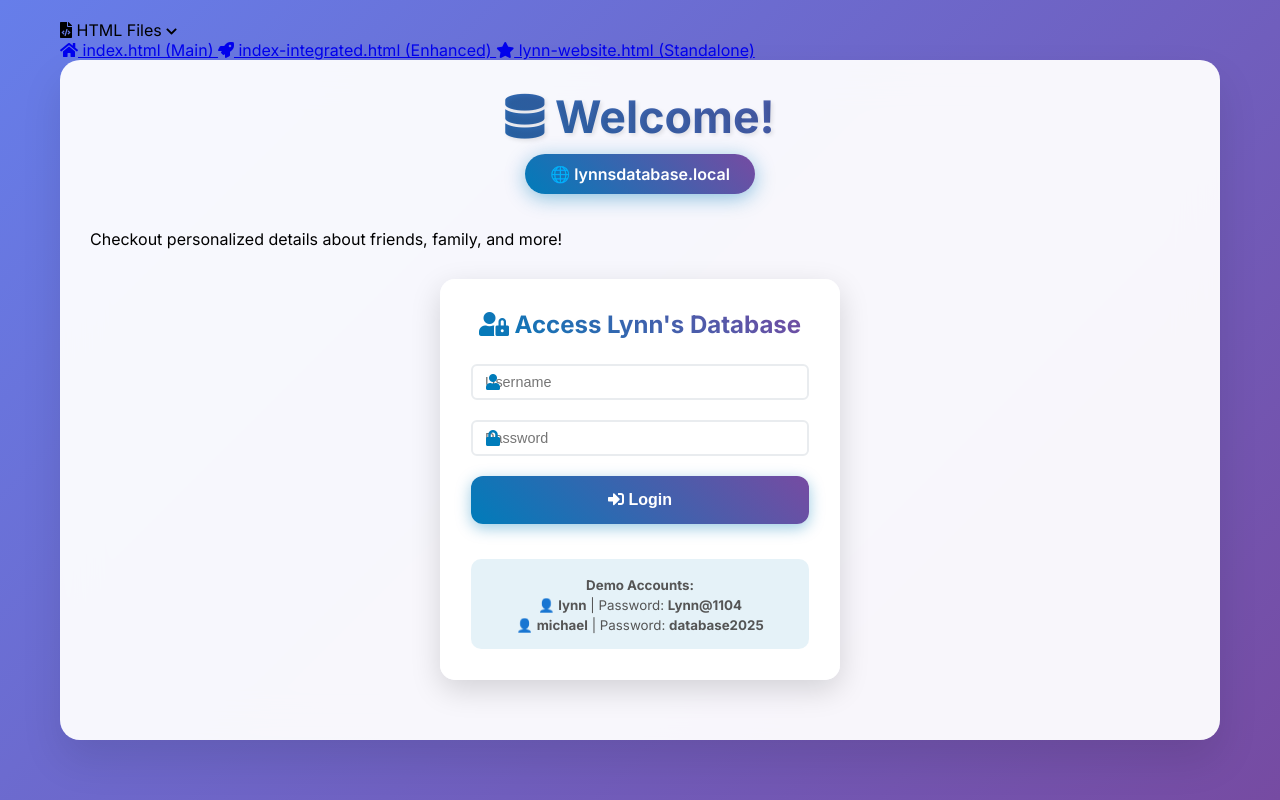
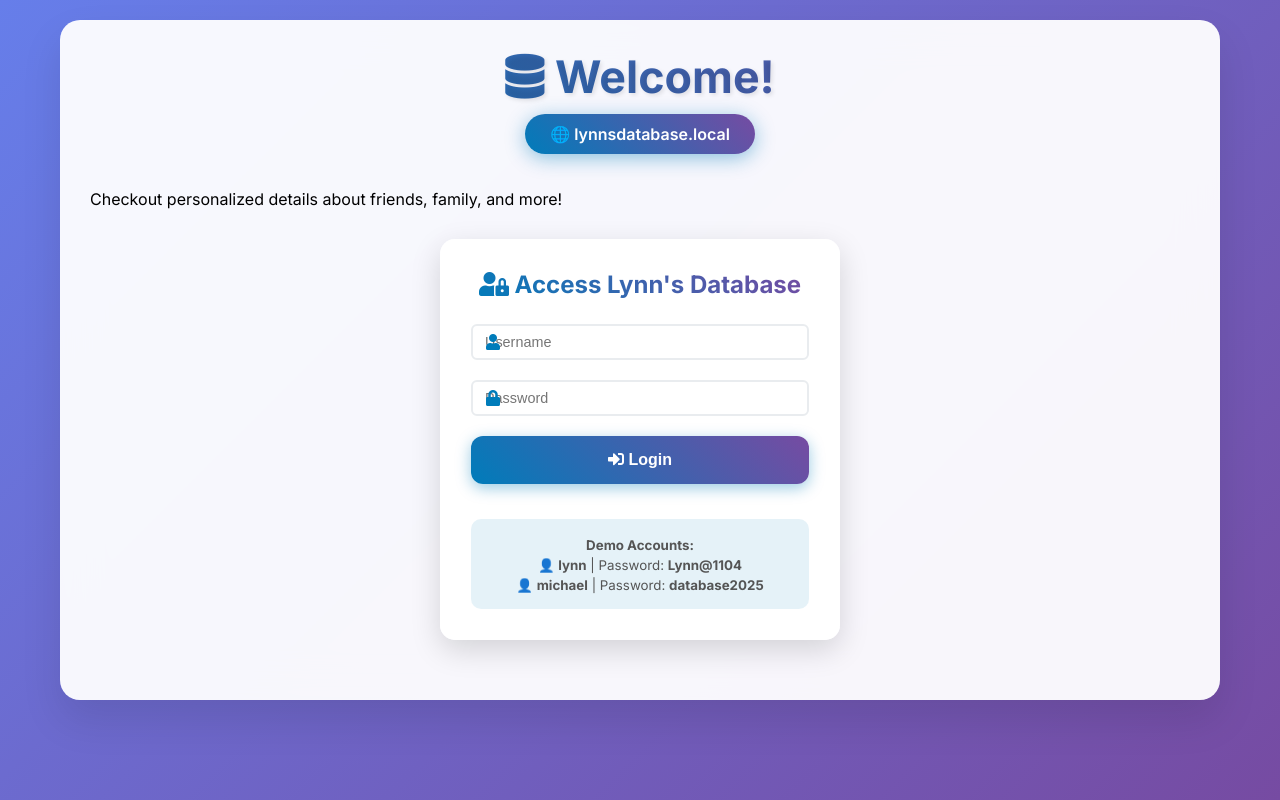
Before and after one commit to CherryBlossomLynn/VSCODE1, a plain HTML site: page frontend/html/index.html in a window 1280 px wide. Drawn offline with Linux system fonts and the light colour scheme; files that its build step writes are made by us from their sources.

Commit message:
Remove HTML files dropdown and cleanup unneeded files

```diff
--- a/frontend/html/index.html
+++ b/frontend/html/index.html
@@ -5,7 +5,7 @@
     <meta charset="UTF-8">
     <meta name="viewport" content="width=device-width, initial-scale=1.0">
     <title>Lynn's Database</title>
-    <link rel="stylesheet" href="css/styles.css">
+    <link rel="stylesheet" href="../css/styles.css">
     <link rel="preload" href="https://use.fontawesome.com/releases/v5.15.1/css/all.css" as="style"
         onload="this.onload=null;this.rel='stylesheet'">
     <noscript>
@@ -29,29 +29,6 @@
 
     <!-- Auto-save indicator -->
     <div class="auto-save-indicator">Auto-saved</div>
-
-    <!-- HTML File Navigation Dropdown -->
-    <div class="html-file-dropdown" id="htmlFileDropdown">
-        <div class="dropdown-header" onclick="toggleDropdown()">
-            <i class="fas fa-file-code"></i>
-            HTML Files
-            <i class="fas fa-chevron-down" style="margin-left: auto; font-size: 12px;"></i>
-        </div>
-        <div class="dropdown-content">
-            <a href="index.html" class="dropdown-item current">
-                <i class="fas fa-home"></i>
-                index.html (Main)
-            </a>
-            <a href="index-integrated.html" class="dropdown-item">
-                <i class="fas fa-rocket"></i>
-                index-integrated.html (Enhanced)
-            </a>
-            <a href="lynn-website.html" class="dropdown-item">
-                <i class="fas fa-star"></i>
-                lynn-website.html (Standalone)
-            </a>
-        </div>
-    </div>
 
     <div class="container" role="main">
         <header>
```
Also changed, not shown: docs/FILE-STRUCTURE.md (+2 -5 lines), frontend/html/icon-test.html (deleted), frontend/html/login-test.html (deleted), 2 other files.
